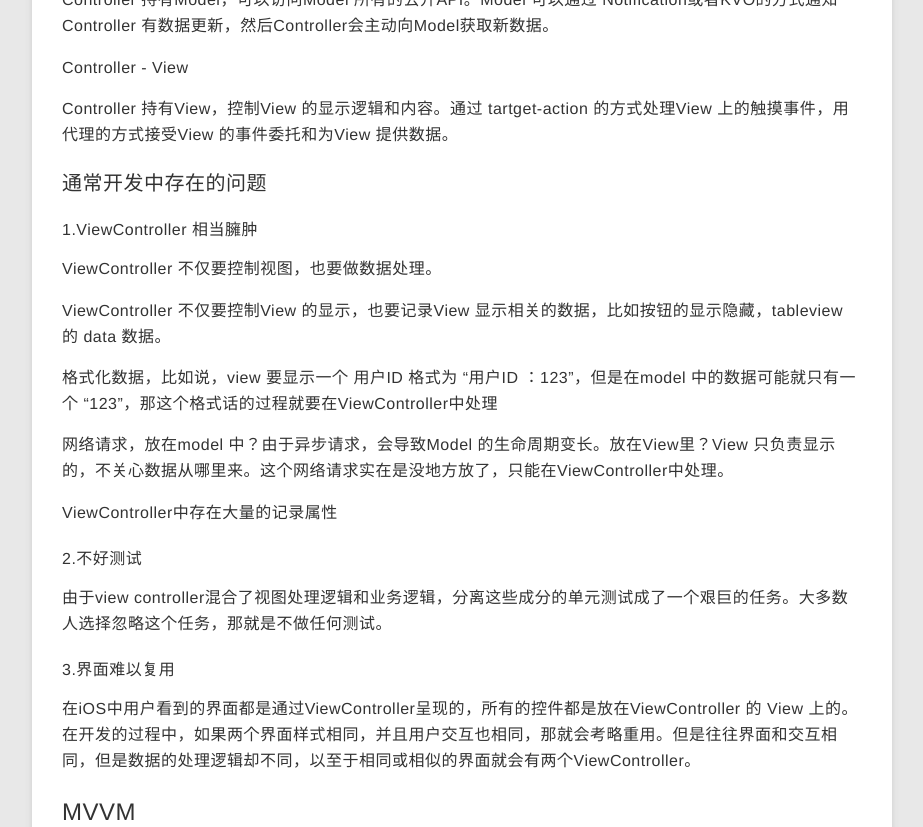
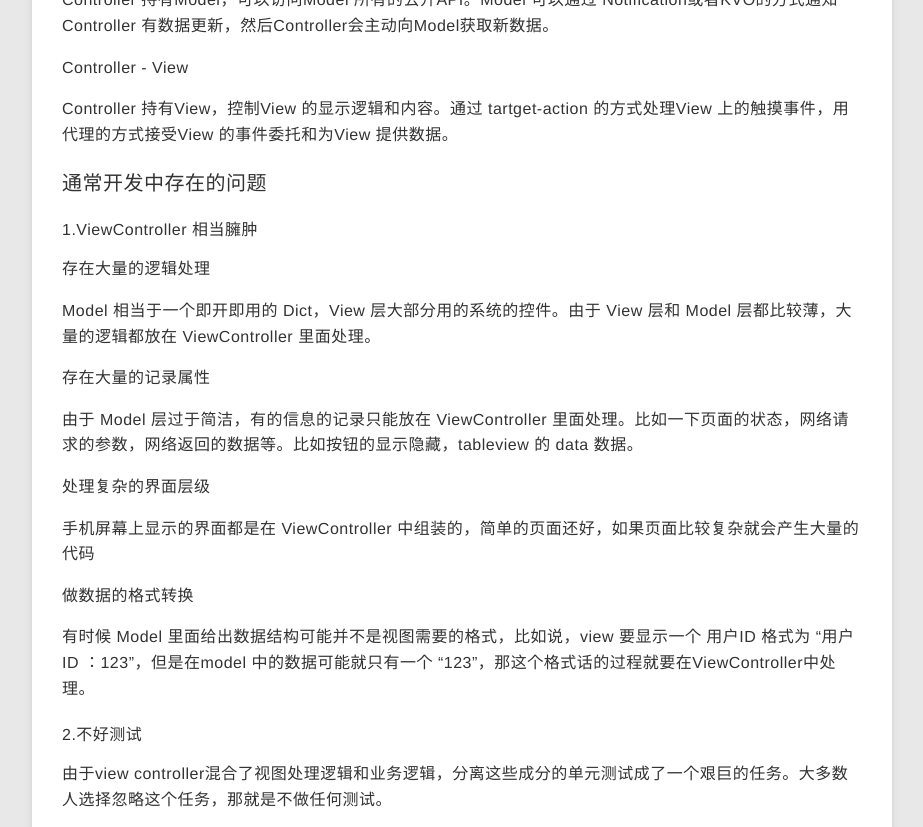
Before and after one commit to nyzhanggy/dulldevil.github.io, a Jekyll site: the page built from _posts/2017-11-14-iOS中的MVC.md, in a window 1280 px wide and 900 px high, scrolled down 1608 px, cut to the strip 0-827 px from the top of the window. Shown: the whole strip, without its empty margins (178-1101 px from the left). Built offline with Jekyll 4.4.1, drawn with Linux system fonts in a browser that asks for light colours; our own code applies the rules of GitHub Pages for plain Markdown files; some of the changed text lies outside the part shown.

Commit message:
no message

```diff
--- a/_posts/2017-11-14-iOS中的MVC.md
+++ b/_posts/2017-11-14-iOS中的MVC.md
@@ -1,17 +1,11 @@
 ---
 title : iOS 中的 MVC & MVVM
 ---
-
-
 
 MVC是构建iOS app的标准模式。Model-View-Controller是一个用来组织代码的权威范式。Apple甚至是[这么说的](https://developer.apple.com/library/ios/documentation/general/conceptual/devpedia-cocoacore/MVC.html)。在MVC下，所有的对象被归类为一个model，一个view，或一个controller。Model持有数据，View显示与用户交互的界面，而view controller调解model和view之间的交互。
 
 ## iOS中的MVC
 ### M-V-C的职责划分
-
-
-
-
 
 ![](https://raw.githubusercontent.com/DullDevil/pics/master/MVC/MVC-1.png)
 
@@ -19,7 +13,7 @@ MVC是构建iOS app的标准模式。Model-View-Controller是一个用来组织
 
 Model
 
-模型对象封装了特定于应用程序的数据，定义了处理数据的逻辑。这个Apple 官方的解释，但是在实际开发中的model往往是很薄的一层，只定义了一些属性。
+模型对象封装了特定于应用程序的数据，定义了处理数据的逻辑。这个 Apple 官方的解释，但是在实际开发中的model往往是很薄的一层，只定义了一些属性。
 
 
 
@@ -38,7 +32,6 @@ Controller
 ### M-V-C的交流方式
 
 ![](https://raw.githubusercontent.com/DullDevil/pics/master/MVC/MVC-2.jpeg)
-
 
 
 Model - View
@@ -63,21 +56,26 @@ Controller 持有View，控制View 的显示逻辑和内容。通过 tartget-act
 
 #### 1.ViewController 相当臃肿
 
-ViewController 不仅要控制视图，也要做数据处理。
+存在大量的逻辑处理
 
-ViewController 不仅要控制View 的显示，也要记录View 显示相关的数据，比如按钮的显示隐藏，tableview 的 data 数据。
+Model 相当于一个即开即用的 Dict，View 层大部分用的系统的控件。由于 View 层和 Model 层都比较薄，大量的逻辑都放在 ViewController 里面处理。
 
-格式化数据，比如说，view 要显示一个 用户ID 格式为 “用户ID ：123”，但是在model 中的数据可能就只有一个 “123”，那这个格式话的过程就要在ViewController中处理
 
-网络请求，放在model 中？由于异步请求，会导致Model 的生命周期变长。放在View里？View 只负责显示的，不关心数据从哪里来。这个网络请求实在是没地方放了，只能在ViewController中处理。
+存在大量的记录属性
 
-ViewController中存在大量的记录属性
+由于 Model 层过于简洁，有的信息的记录只能放在 ViewController 里面处理。比如一下页面的状态，网络请求的参数，网络返回的数据等。比如按钮的显示隐藏，tableview 的 data 数据。
 
+处理复杂的界面层级
+
+手机屏幕上显示的界面都是在 ViewController 中组装的，简单的页面还好，如果页面比较复杂就会产生大量的代码
+
+做数据的格式转换
+
+有时候 Model 里面给出数据结构可能并不是视图需要的格式，比如说，view 要显示一个 用户ID 格式为 “用户ID ：123”，但是在model 中的数据可能就只有一个 “123”，那这个格式话的过程就要在ViewController中处理。
 
 #### 2.不好测试
 
 由于view controller混合了视图处理逻辑和业务逻辑，分离这些成分的单元测试成了一个艰巨的任务。大多数人选择忽略这个任务，那就是不做任何测试。
-
 
 
 #### 3.界面难以复用
```
